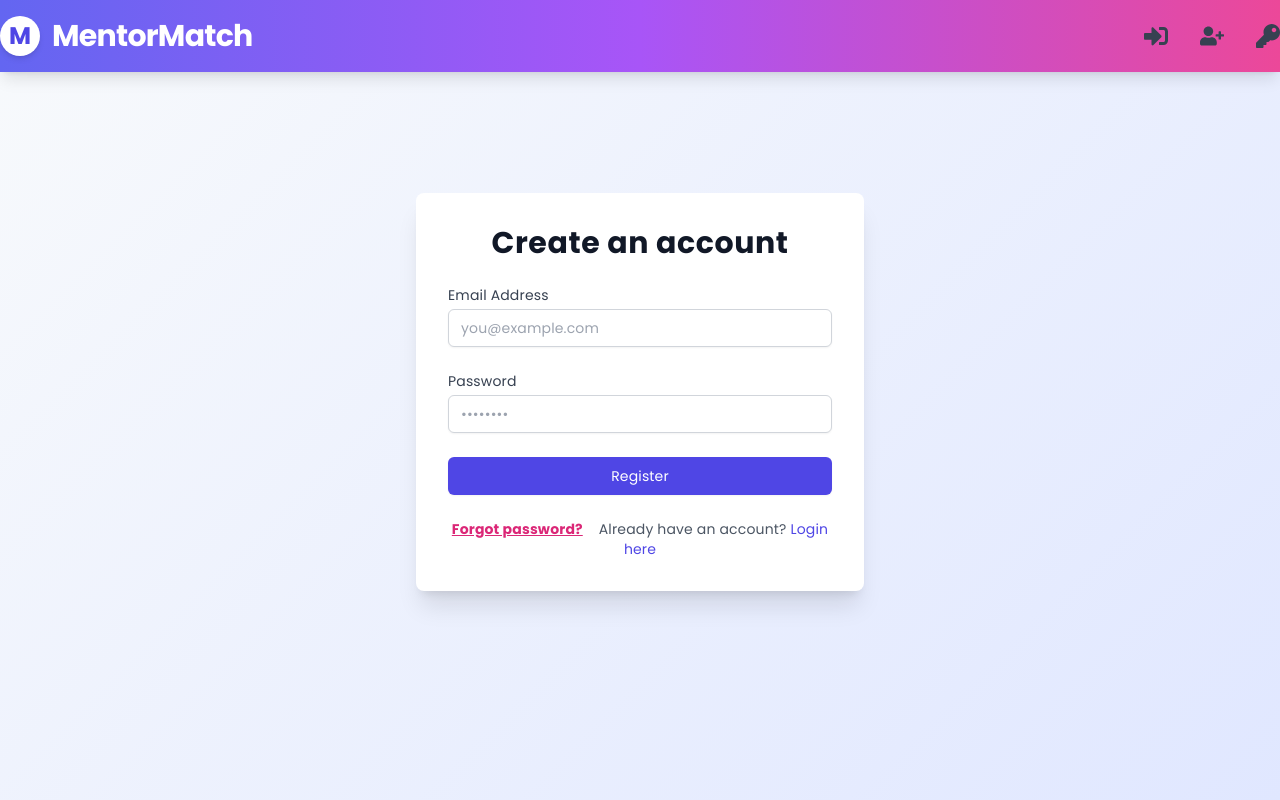
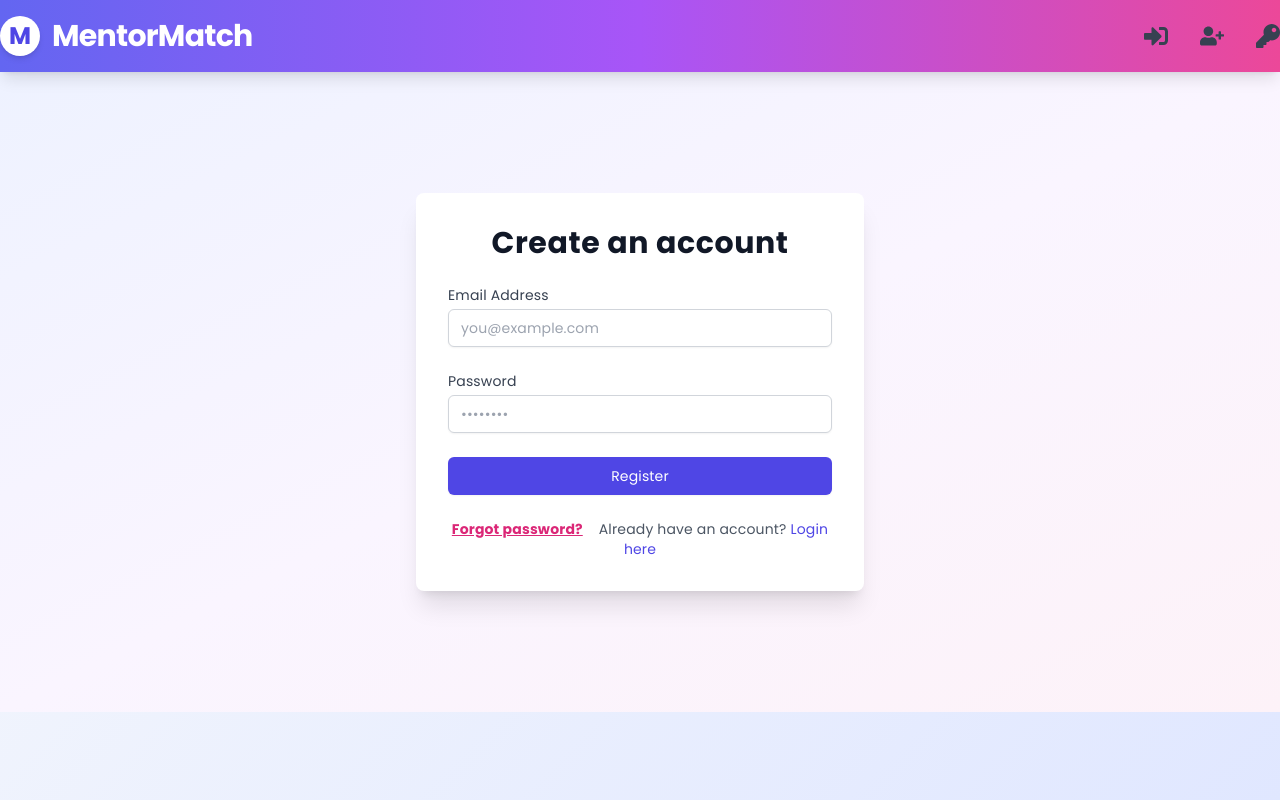
Before and after one commit to EnochofGod/Mentorship-hub, a React (Create React App) app: page /register in a window 1280 px wide. Shown: the top 800 px of the page. Built offline with nearby package versions, Linux system fonts and the light colour scheme.

Commit message:
eleventh commit

```diff
--- a/src/pages/Common/LoginPage.js
+++ b/src/pages/Common/LoginPage.js
@@ -43,7 +43,7 @@ function LoginPage() {
 
   return (
     <div className="flex items-center justify-center min-h-[calc(100vh-160px)] px-4 bg-gradient-to-br from-indigo-50 via-purple-50 to-pink-50 animate-fade-in">
-      <div className="w-full max-w-md">
+      <div className="w-full max-w-md bg-white p-8 rounded-lg shadow-xl mx-auto my-12">
         <LoginForm onSubmit={handleLogin} loading={loading} error={error} />
         <p className="mt-8 text-center text-gray-700 text-base">
           <a href="/forgot-password" className="font-bold text-pink-600 hover:text-indigo-500 transition-colors underline mr-4">
--- a/src/pages/Common/RegisterPage.js
+++ b/src/pages/Common/RegisterPage.js
@@ -34,8 +34,8 @@ function RegisterPage() {
   };
 
   return (
-    <div className="flex items-center justify-center min-h-[calc(100vh-160px)] px-4">
-      <div className="w-full max-w-md bg-white p-8 rounded-lg shadow-xl">
+    <div className="flex items-center justify-center min-h-[calc(100vh-160px)] px-4 bg-gradient-to-br from-indigo-50 via-purple-50 to-pink-50 animate-fade-in">
+      <div className="w-full max-w-md bg-white p-8 rounded-lg shadow-xl mx-auto my-12">
         <h2 className="text-3xl font-extrabold text-gray-900 text-center mb-6">
           Create an account
         </h2>
```
